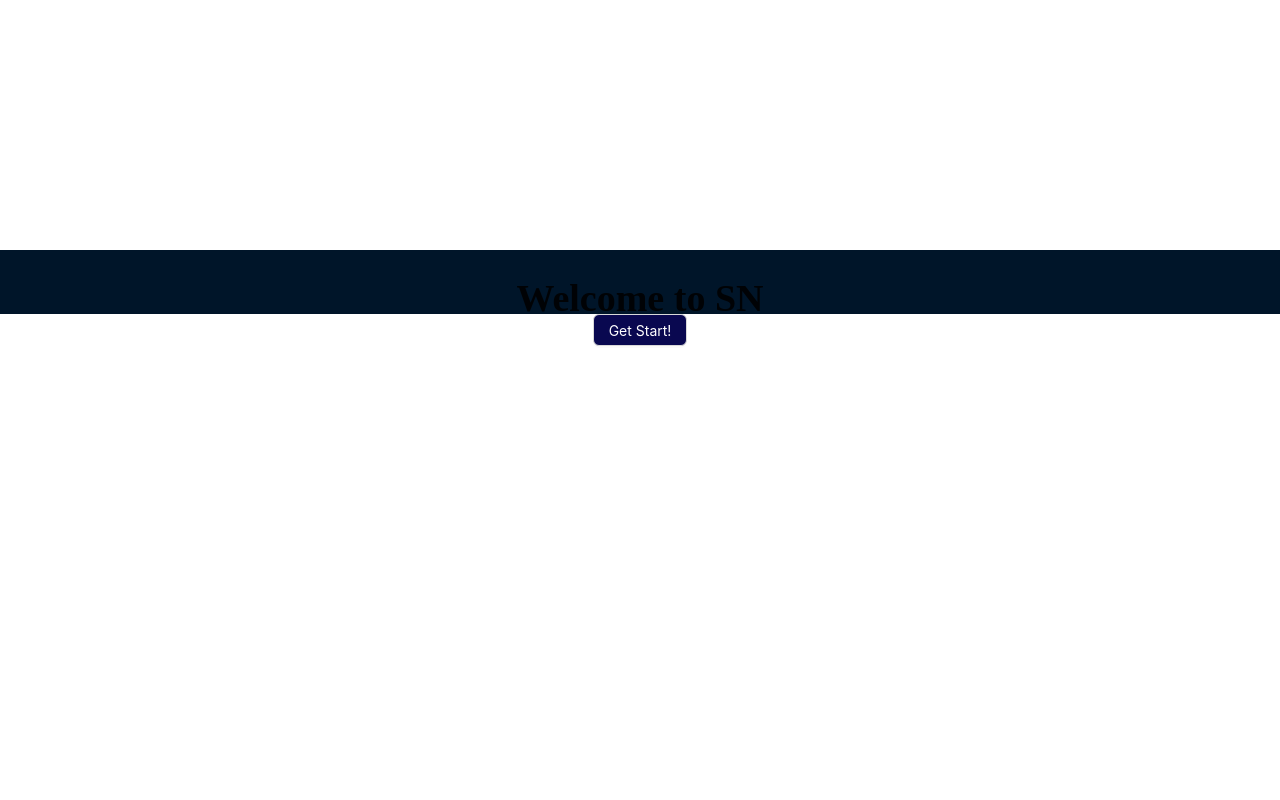
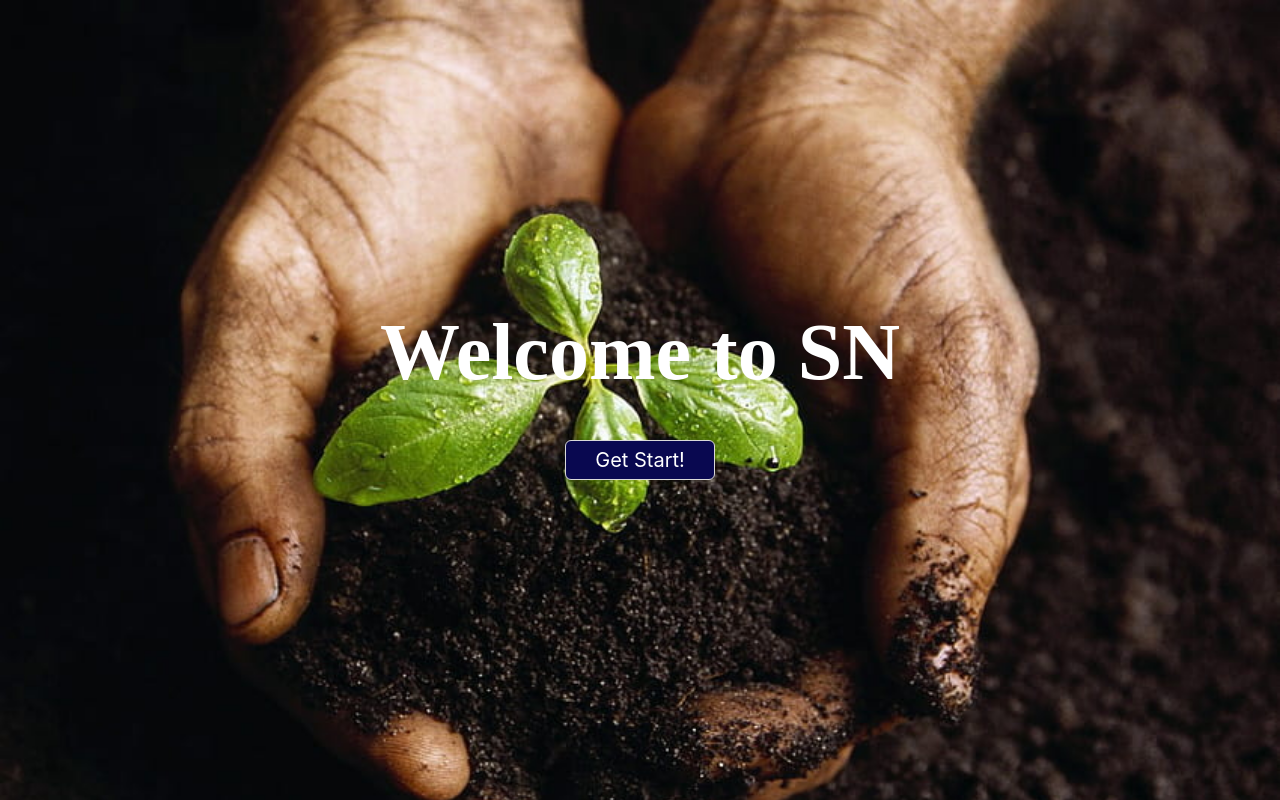
Before and after one commit to NishedhaM/Test-Proj-React-ts-Spring-boot, a React (Create React App) app in the folder frontend/tp-front/: page / in a window 1280 px wide. Built offline with nearby package versions, Linux system fonts and the light colour scheme.

Commit message:
Finishing welcome

```diff
--- a/frontend/tp-front/src/Pages/Welcome.tsx
+++ b/frontend/tp-front/src/Pages/Welcome.tsx
@@ -1,19 +1,24 @@
-import { Typography } from 'antd';
+import { Layout, Typography } from 'antd';
 import { Button } from 'antd';
 import { Content, Header } from 'antd/es/layout/layout';
+import background from '../Assets/welcome.jpg';
 
 const { Title } = Typography;
 
 const Welcome = () => {
     return (
 
-        <><Header className="weltag" style={{ display: 'flex', justifyContent: 'center',marginTop:250, }}>
-            <Title style={{ fontFamily:'cursive'}}>Welcome to SN</Title>
-            {/* <Button> Get Start!</Button> */}
-        </Header>
-            <Content>
-                <Button style={{backgroundColor:'#090850',color:'white'}}> Get Start!</Button>
-            </Content></>
+        <Layout style={{
+        backgroundImage:`url(${background})`,
+        height:'100vh',
+        backgroundSize: 'cover',
+        backgroundRepeat: 'no-repeat',}}>
+
+        <Content  style={{ marginTop:250,height:'2vh' }}>
+            <Title style={{ fontSize:'10vh',fontFamily:'cursive',color:'white',display: 'flex', justifyContent: 'center',}}>Welcome to SN</Title>
+            <Button style={{backgroundColor:'#090850',color:'white',width:150,height:40,fontSize:20,alignContent:'center'}}> Get Start!</Button>
+        </Content>
+        </Layout>
     );
 }
 
```
Also changed, not shown: frontend/tp-front/src/Assets/welcome.jpg (added).
